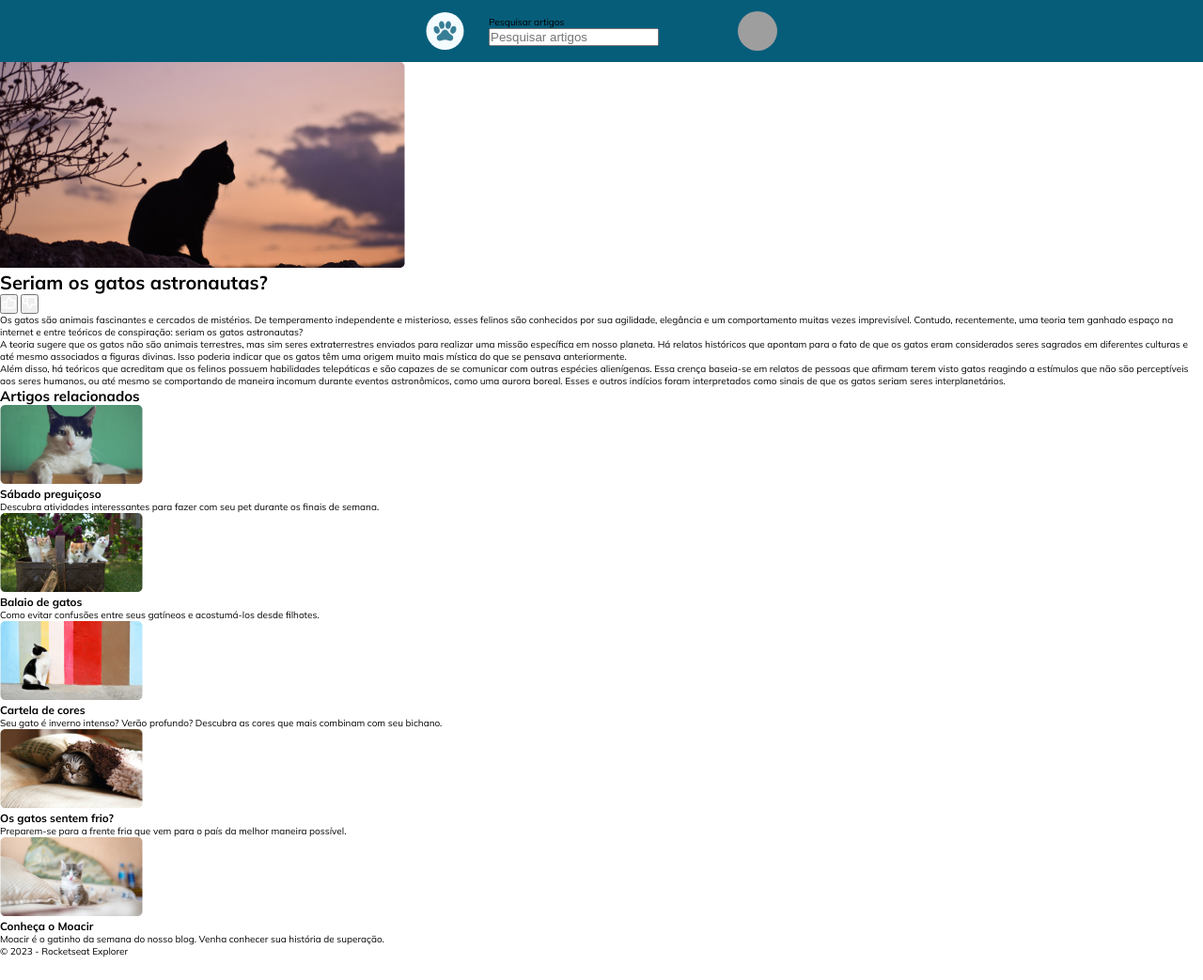
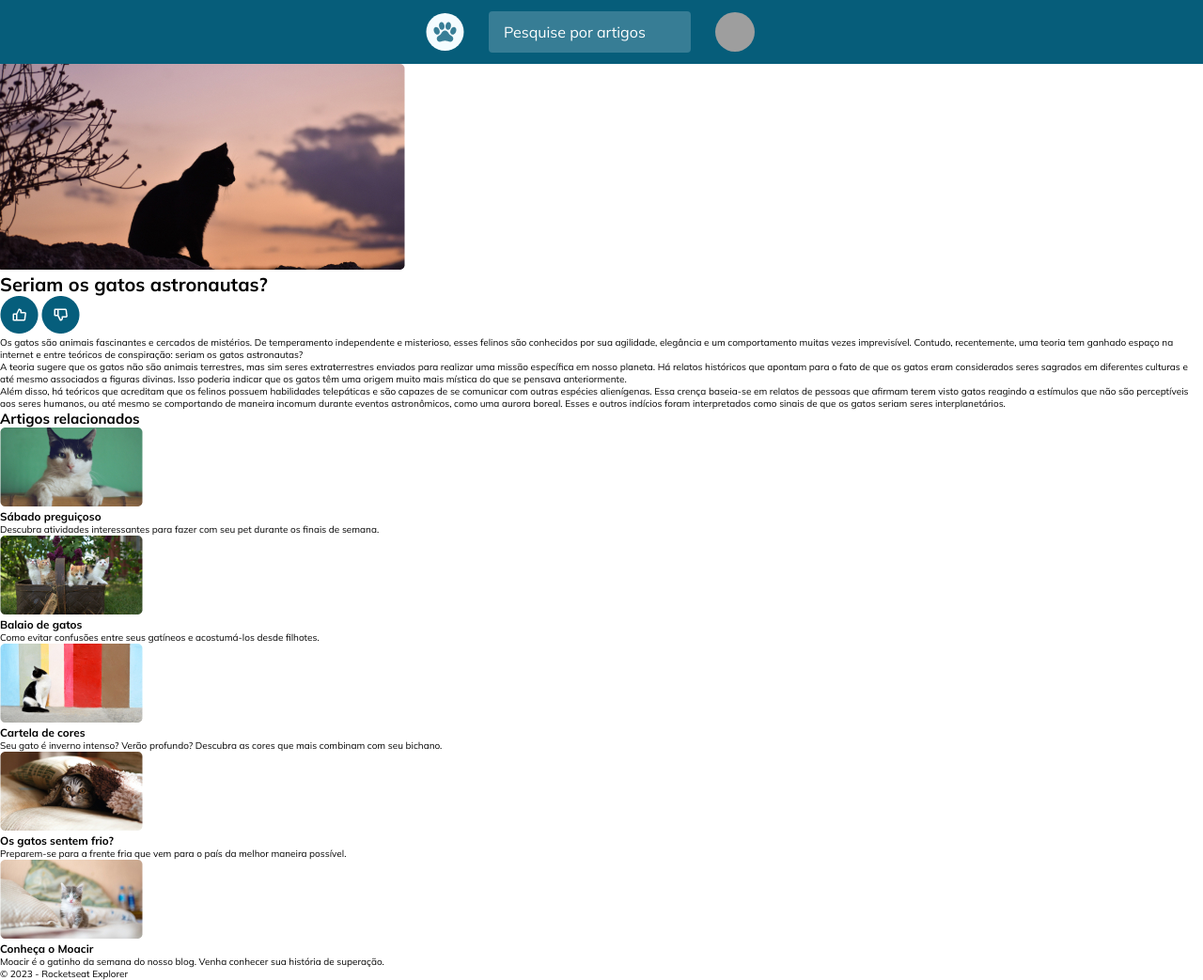
Before and after one commit to tiagobarross/CatBlog, a plain HTML site: page index.html in a window 1280 px wide. Shown: the whole page at 94% size. Before the commit the page ends 1019 px from the top, so only its background shows below. Drawn offline with Linux system fonts and the light colour scheme; grey boxes are pictures that could not be loaded.

Commit message:
input, buttons, viewport configs

```diff
--- a/index.html
+++ b/index.html
@@ -2,7 +2,7 @@
 <html lang="en">
 <head>
   <meta charset="UTF-8">
-  <meta name="viewport" content="width=device-width, initial-scale=1.0">
+  <meta name="viewport" content="initial-scale=1,maximum-scale=1,minimum-scale=1">
 
   <link rel="stylesheet" href="style.css">
 
@@ -13,15 +13,15 @@
   <title>CatBlog</title>
 </head>
 <body>
-  <div class="page">
-    <header class="container">
+  <div id="page">
+    <header>
       <div class="container">
         <img class="logo" src="./assets/logo.svg" alt="Logo">
 
       <form>
         <div class="input-wrapper">
-          <label for="search">Pesquisar artigos</label>
-          <input type="text" id="search" placeholder="Pesquisar artigos">
+          <label for="search">Pesquise por artigos</label>
+          <input type="text" id="search" placeholder="Pesquise por artigos">
         </div>
       </form>
 
@@ -34,13 +34,15 @@
 
       <h1>Seriam os gatos astronautas?</h1>
 
-      <button>
-        <img src="./assets/like.svg" alt="">
-      </button>
+      <div class="buttons">
+        <button>
+          <img src="./assets/like.png" alt="">
+        </button>
 
-      <button>
-        <img src="./assets/dislike.svg" alt="">
-      </button>
+        <button>
+          <img src="./assets/dislike.png" alt="">
+        </button>
+      </div>
 
       <p>
         Os gatos são animais fascinantes e cercados de mistérios. De temperamento independente e misterioso, esses felinos são conhecidos por sua agilidade, elegância e um comportamento muitas vezes imprevisível. Contudo, recentemente, uma teoria tem ganhado espaço na internet e entre teóricos de conspiração: seriam os gatos astronautas?
--- a/style.css
+++ b/style.css
@@ -37,3 +37,38 @@ header .container{
   height: 4.2rem;
   border-radius: 50%;
 }
+
+.input-wrapper label{
+  width: 1px;
+  height: 1px;
+  overflow: hidden;
+  position: absolute;
+}
+
+.input-wrapper input{
+  width: 100%;
+  padding: 1.2rem 1.6rem;
+  background-color: var(--color-base-blue-200);
+  border: none;
+  border-radius: .4rem;
+  color: var(--color-base-white);
+
+  font-size: 1.6rem;
+  font-family: "Mulish", sans-serif;
+}
+
+.input-wrapper input::placeholder{
+  color: var(--color-base-white);
+}
+
+/* main */
+
+button{
+  all: unset;
+
+  transition: .3s
+}
+
+button:hover{
+  transform: scale(1.1);
+}
```
Also changed, not shown: assets/dislike.png (added), assets/dislike.svg (deleted), assets/like.png (added), assets/like.svg (deleted).
